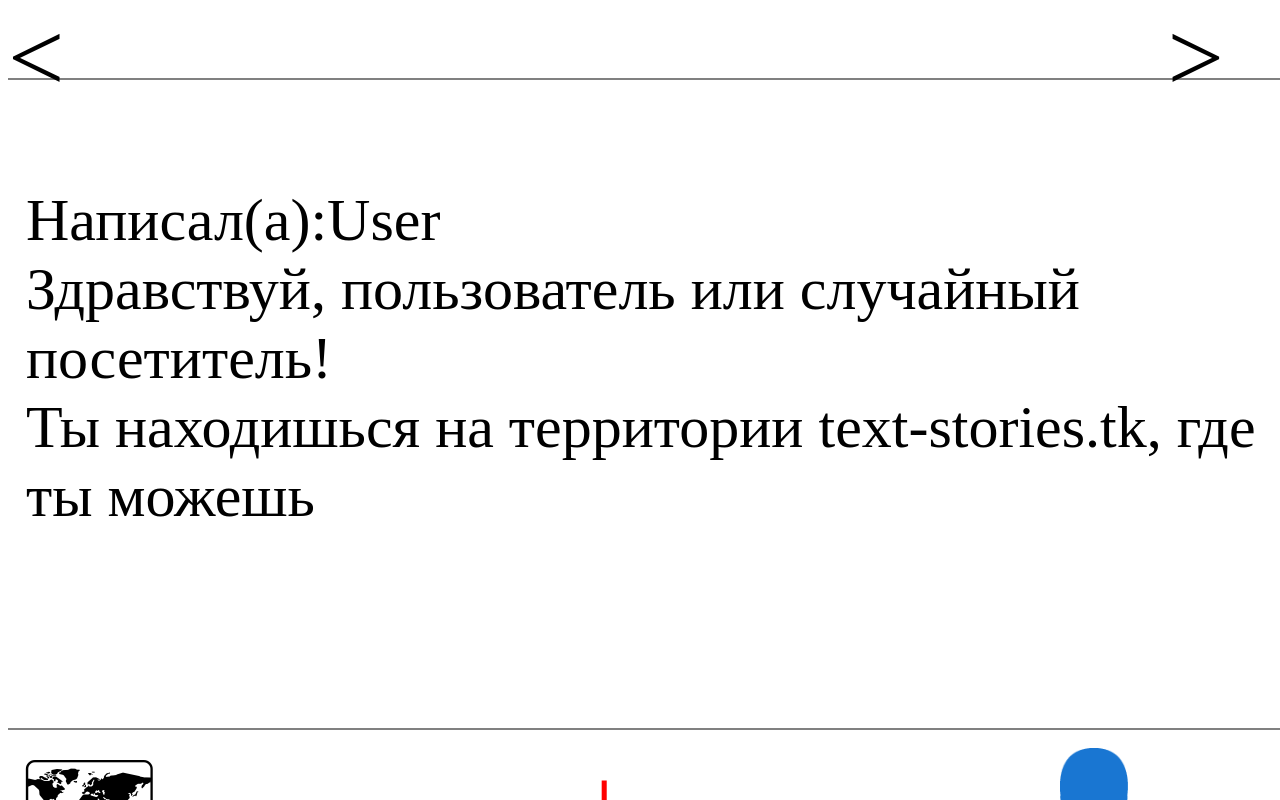
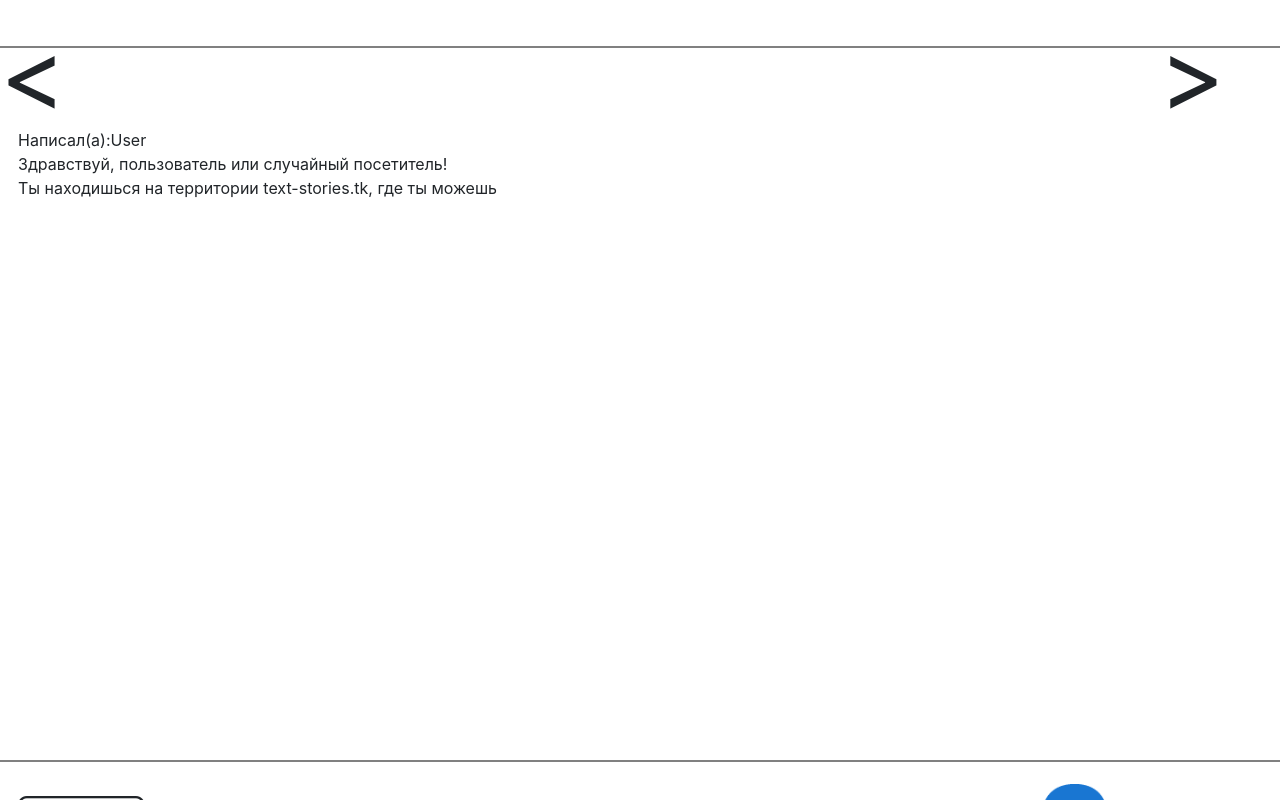
Before and after one commit to SokolGrisha/listik.ml, a PHP site: page / in a window 1280 px wide. Run offline with PHP 8.4, Linux system fonts and the light colour scheme.

Commit message:
Use of reboot and grid

```diff
--- a/exmpl.html
+++ b/exmpl.html
@@ -4,6 +4,8 @@
 	<title>Text-Stories</title>
 	<meta charset="utf-8">
 	<link rel="stylesheet" type="text/css" href="static/index.css">
+	<link rel="stylesheet" type="text/css" href="static/b-reboot.min.css">
+    <link rel="stylesheet" type="text/css" href="static/b-grid.min.css">
 </head>
 <body onload="tell('zero')">
 <div><p id="user"></p></div>
--- a/index.html
+++ b/index.html
@@ -4,6 +4,8 @@
 	<title>Text-Stories</title>
 	<meta charset="utf-8">
 	<link rel="stylesheet" type="text/css" href="static/index.css">
+    <link rel="stylesheet" type="text/css" href="static/b-reboot.min.css">
+    <link rel="stylesheet" type="text/css" href="static/b-grid.min.css">
 	<script type="text/javascript" src="static/index.js"></script>
 </head>
 <body onload="tell('zero')">
--- a/map.php
+++ b/map.php
@@ -22,6 +22,8 @@
    }
 	</style>
 	<script type="text/javascript" src="static/map.js"></script>
+		<link rel="stylesheet" type="text/css" href="static/b-reboot.min.css">
+        <link rel="stylesheet" type="text/css" href="static/b-grid.min.css">
 </head>
 <body onload="">
 <div id="main">
--- a/text.php
+++ b/text.php
@@ -12,6 +12,8 @@ if (isset($_POST['i'])) {
 	<meta charset="utf-8">
 	<link rel="stylesheet" type="text/css" href="index.css">
 	<script type="text/javascript" src="index.js"></script>
+		<link rel="stylesheet" type="text/css" href="static/b-reboot.min.css">
+        <link rel="stylesheet" type="text/css" href="static/b-grid.min.css">
 </head>
 <body onload="ol()">
 <div><p>'.preg_replace("/≝/", "<br>", $i).'</p></div>
```
